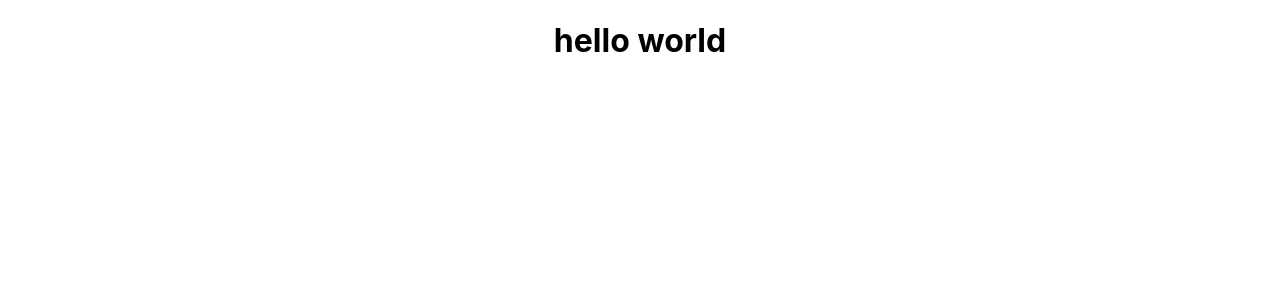
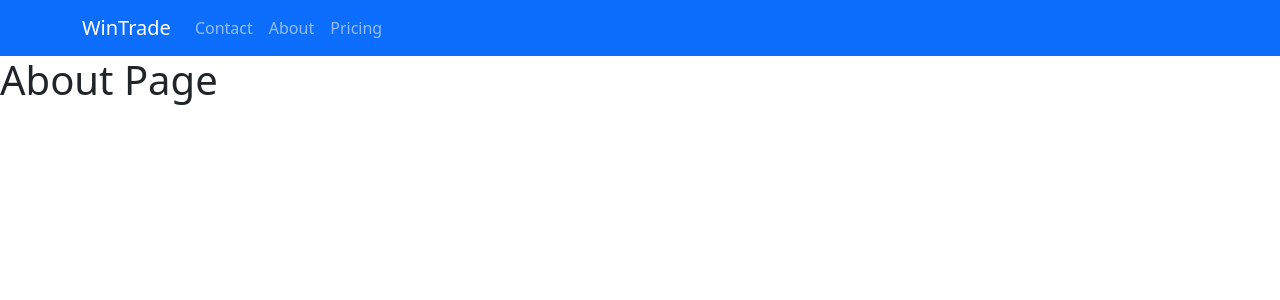
Before and after one commit to mathiasF21/WeatherNow, a React (Create React App) app in the folder wintrade/: page /about in a window 1280 px wide. Shown: the top 300 px of the page. Built offline with nearby package versions, Linux system fonts and the light colour scheme.

Commit message:
Adding the navbar.

```diff
--- a/wintrade/package.json
+++ b/wintrade/package.json
@@ -6,8 +6,11 @@
     "@testing-library/jest-dom": "^5.17.0",
     "@testing-library/react": "^13.4.0",
     "@testing-library/user-event": "^13.5.0",
+    "bootstrap": "^5.3.1",
     "react": "^18.2.0",
+    "react-bootstrap": "^2.8.0",
     "react-dom": "^18.2.0",
+    "react-router-dom": "^6.15.0",
     "react-scripts": "5.0.1",
     "web-vitals": "^2.1.4"
   },
--- /dev/null
+++ b/wintrade/src/About.jsx
@@ -0,0 +1,5 @@
+function About() {
+    return <h1>About Page</h1>;
+  }
+
+  export default About;
--- a/wintrade/src/App.js
+++ b/wintrade/src/App.js
@@ -1,12 +1,9 @@
-import logo from './logo.svg';
-import './App.css';
+import React from 'react';
+import BaseNavbar from './Navbar';
+import './styles.css';
 
 function App() {
-  return (
-    <div className="App">
-      <h1> hello world </h1>
-    </div>
-  );
+  return <BaseNavbar/>;
 }
 
 export default App;
--- /dev/null
+++ b/wintrade/src/Contact.jsx
@@ -0,0 +1,7 @@
+
+
+function Contact() {
+    return <h1>Contact Page</h1>;
+}
+
+  export default Contact;
--- /dev/null
+++ b/wintrade/src/Home.jsx
@@ -0,0 +1,5 @@
+function Home() {
+    return <h1>Home Page</h1>;
+  }
+
+  export default Home;
--- /dev/null
+++ b/wintrade/src/Navbar.jsx
@@ -0,0 +1,32 @@
+import React from 'react';
+import { Navbar, Container, Nav } from 'react-bootstrap';
+import { BrowserRouter as Router, Route, Link, Routes } from 'react-router-dom';
+import 'bootstrap/dist/css/bootstrap.min.css';
+import Home from './Home';
+import About from './About';
+import Pricing from './Pricing';
+import Contact from './Contact';
+
+export default function BaseNavbar() {
+  return (
+    <Router>
+      <Navbar bg="primary" variant="dark">
+        <Container>
+          <Navbar.Brand as={Link} to="/">WinTrade</Navbar.Brand>
+          <Nav className="me-auto">
+            <Nav.Link as={Link} to="/contact">Contact</Nav.Link>
+            <Nav.Link as={Link} to="/about">About</Nav.Link>
+            <Nav.Link as={Link} to="/pricing">Pricing</Nav.Link>
+          </Nav>
+        </Container>
+      </Navbar>
+
+      <Routes>
+        <Route path="/about" element={<About />} />
+        <Route path="/pricing" element={<Pricing />} />
+        <Route path="/" element={<Home />} />
+        <Route path="/contact" element={<Contact />} />
+      </Routes>
+    </Router>
+  );
+}
--- /dev/null
+++ b/wintrade/src/Pricing.jsx
@@ -0,0 +1,5 @@
+function Pricing() {
+    return <h1>Pricing Page</h1>;
+}
+
+  export default Pricing;
--- /dev/null
+++ b/wintrade/src/styles.css
@@ -0,0 +1,7 @@
+* {
+    box-sizing: border-box;
+}
+
+body {
+    margin: 0;
+}
```
Also changed, not shown: 1 other file (tests, documents, lock files or other folders).
